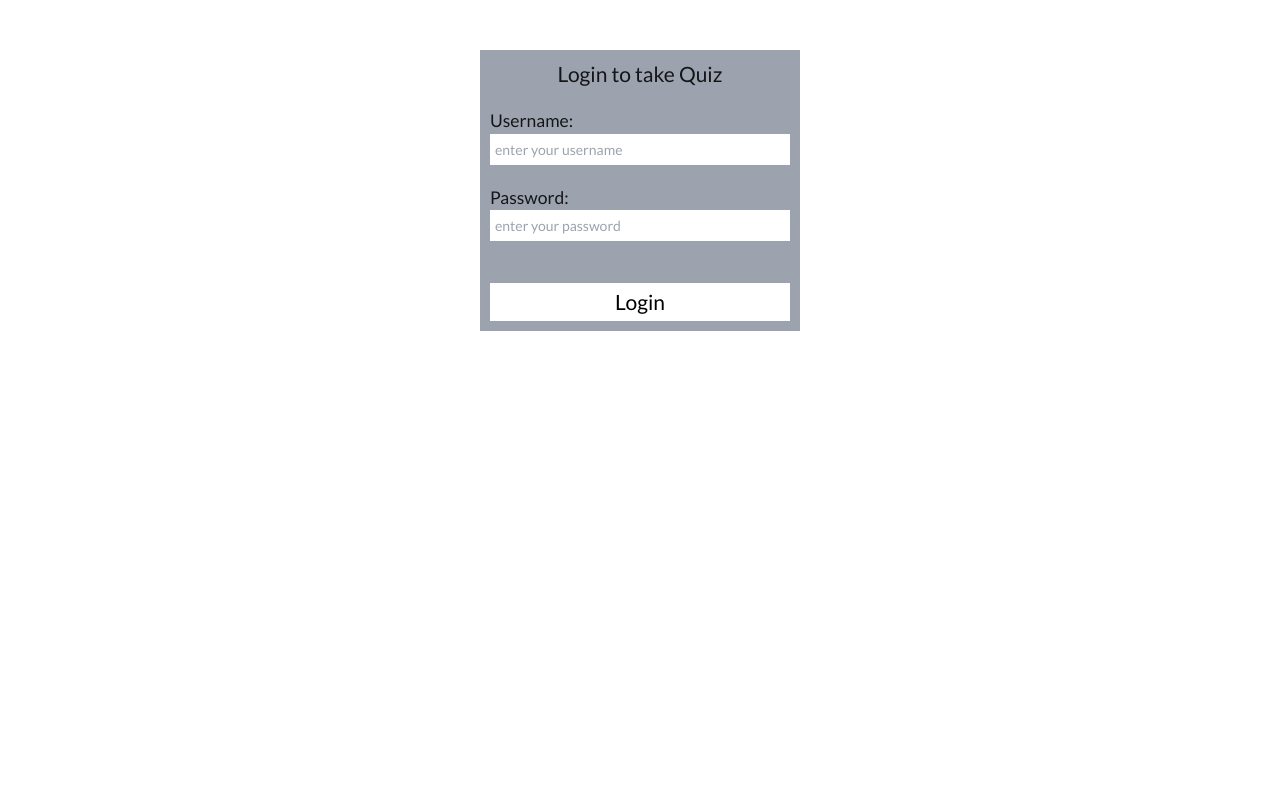
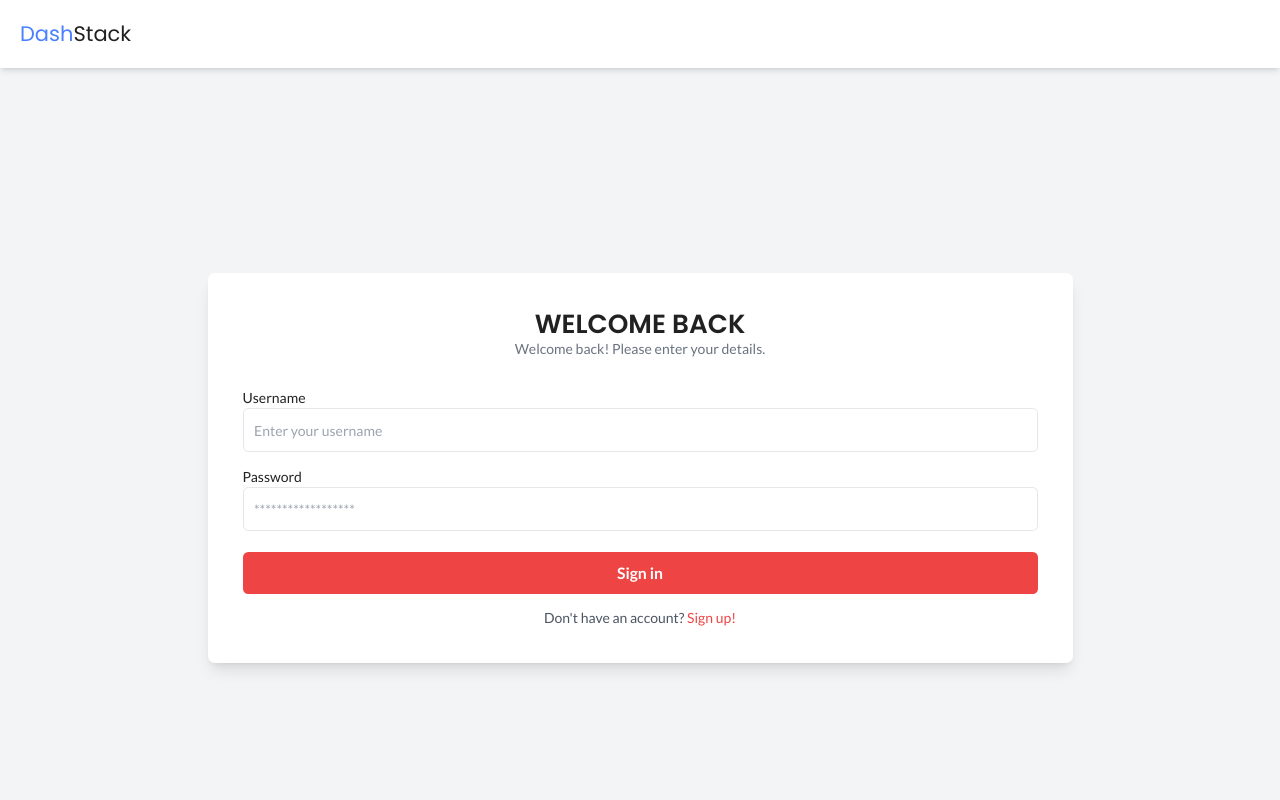
Before and after one commit to adeolaquadri/Quiz-App, a React (Create React App) app in the folder frontend/: page /login in a window 1280 px wide. Shown: the top 800 px of the page. Built offline with nearby package versions, Linux system fonts and the light colour scheme; no server answers.

Commit message:
I modified build folder for deployment in the frontend by running command 'npm run build'

```diff
--- a/frontend/src/components/Login.js
+++ b/frontend/src/components/Login.js
@@ -15,38 +15,64 @@ const Login = ({setUser})=>{
     event.preventDefault();
     try {
         const response = await axios.post("http://localhost:4030/login",
-             { username, password }, {withCredentials: true});
+             {username, password}, {withCredentials: true});
         if(response) {
           navigate('/quiz'); // Redirect after login
         }else{
           console.error("Login failed");
         }
         }catch (error) {
-        console.error("Login failed:", error.response.data.Error);
-        alert(error.response.data.Error);
+        console.error("Login failed:", error.response.data.error);
+        alert(error.response.data.error);
       }
    }
 
     return(
-        <div className='text-left'>
-            <div className='m-[auto] mt-[50px] w-[fit-content] h-[auto] p-[10px] bg-gray-400'>
-            <h1 className='text-center text-2xl'>Login to take Quiz</h1><br />
-            <form onSubmit={submitForm}>
-                <label className='text-xl text-left'>Username: </label><br />
-                <input className='w-[300px] p-[5px] border-none outline-none'
-               placeholder='enter your username' value={username} onChange={(e)=> setUsername(e.target.value)}
-                type="text" name="username" required/><br /><br />
+      <>
+      <Header />
+      <div className="flex justify-center items-center min-h-screen bg-gray-100">
+      <div className="w-full max-w-[865px] p-10 bg-white rounded-lg shadow-lg">
+        <h1 className="text-center font-poppins text-3xl font-semibold">WELCOME BACK</h1>
+        <p className="text-gray-500 text-center">Welcome back! Please enter your details.</p>
 
-                <label className='text-xl'>Password: </label><br />
-                <input className='w-[300px] p-[5px] border-none outline-none'
-                placeholder='enter your password' value={password} onChange={(e)=> setPassword(e.target.value)}
-                 type="password" name="pass" required/><br /><br /><br />
+        <form className="mt-8" onSubmit={submitForm}>
 
-                <button type='submit' className='w-[100%] text-2xl p-[5px]  bg-white text-black'>Login</button>
-                </form>
-                </div>
-                </div>
+          <label className="block text-left font-medium">Username</label>
+          <input
+            className="w-full p-3 border rounded-md outline-none focus:ring-2 focus:ring-blue-400"
+            placeholder="Enter your username"
+            value={username}
+            onChange={(e) => setUsername(e.target.value)}
+            type="text" required
+          />
+
+          <label className="block text-left font-medium mt-4">Password</label>
+          <input
+            className="w-full p-3 border rounded-md outline-none focus:ring-2 focus:ring-blue-400"
+            placeholder="******************"
+            value={password}
+            onChange={(e) => setPassword(e.target.value)}
+            type="password" required
+          />
+
+          <button
+            type="submit"
+            className="w-full h-12 bg-red-500 text-white text-lg font-semibold rounded-md mt-6 hover:bg-red-600 transition"
+          >
+            Sign in
+          </button>
+
+          <p className="mt-4 text-center text-gray-600">
+            Don't have an account?
+            <a href="/signup" className="text-red-500 hover:underline"> Sign up!</a>
+          </p>
+        </form>
+      </div>
+    </div>
+    <Footer />
+
+
+                    </>
                 )
 }
-
 export default Login;
```
Also changed, not shown: 18 other files (tests, documents, lock files or other folders).
